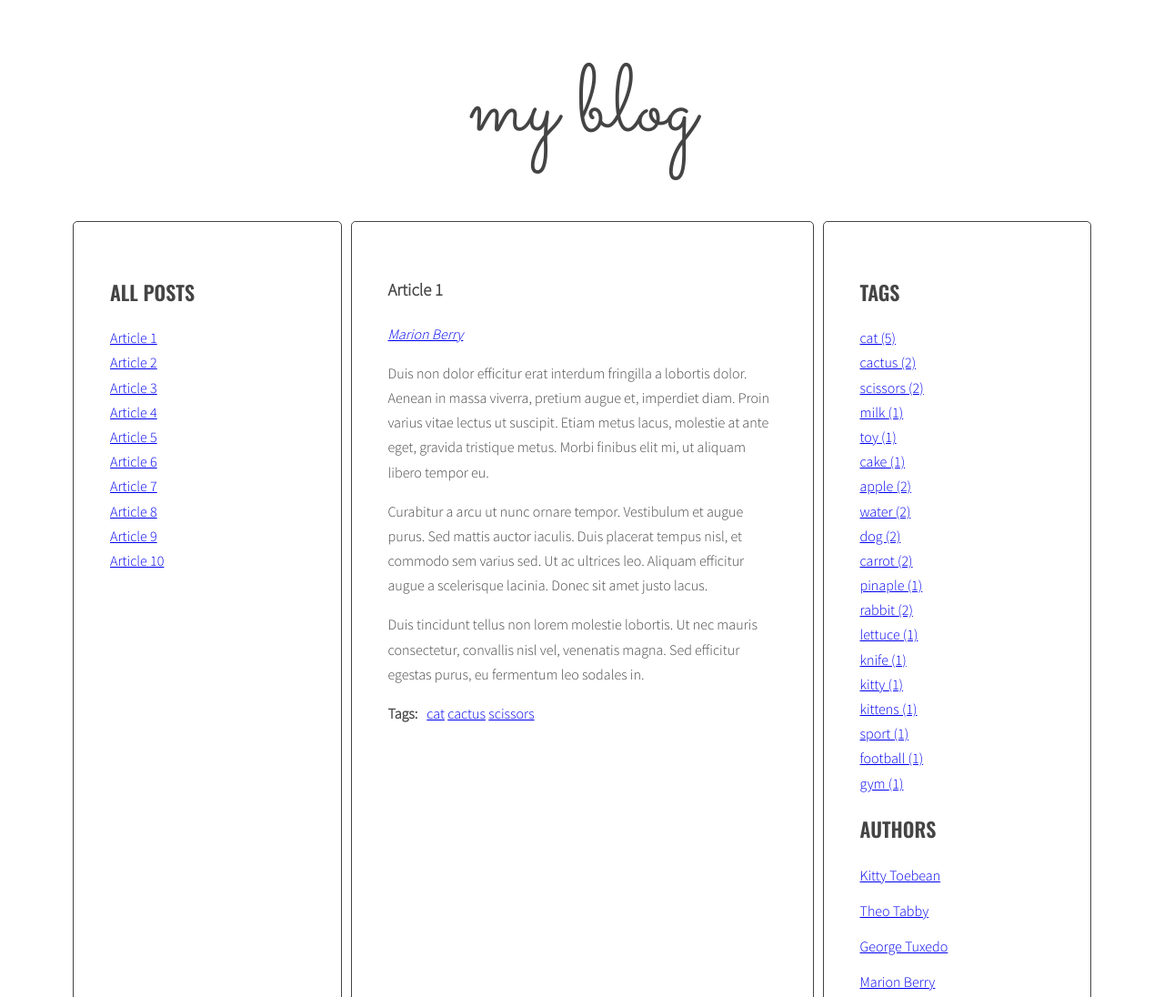
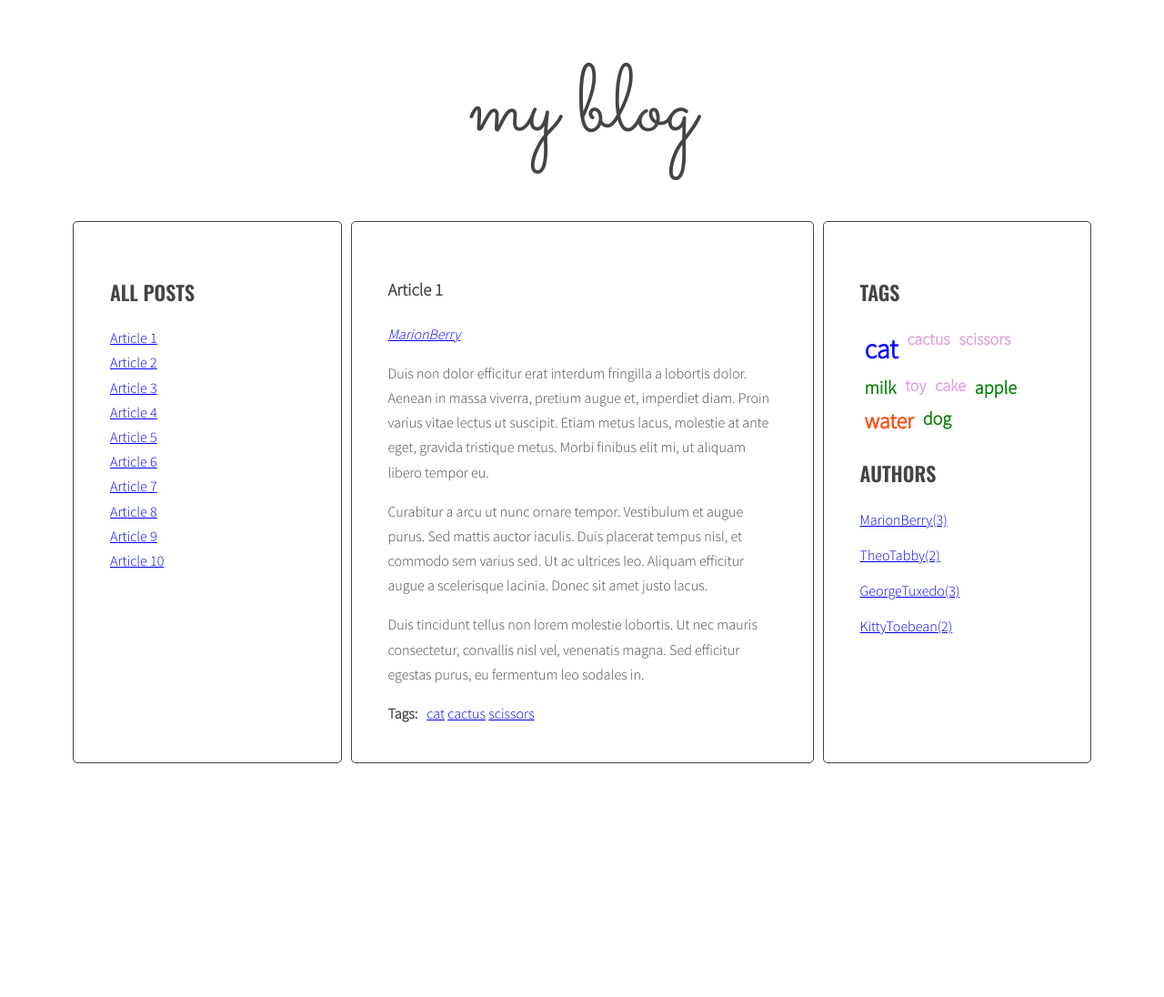
Before and after one commit to kattarzynaa/javascript-blog, a website: page index.html in a window 1280 px wide. Shown: the top 1096 px of the page at 91% size. After the commit the page ends 847 px from the top, so only its background shows below. Drawn offline with nearby package versions, Linux system fonts and the light colour scheme.

Commit message:
ADD code for generating tags & authors list

```diff
--- a/index.html
+++ b/index.html
@@ -27,7 +27,7 @@
         </ul>
       </aside>
       <section class="posts">
-        <article class="post active" id="article-1" data-tags="cat cactus scissors" data-author="Marion Berry">
+        <article class="post active" id="article-1" data-tags="cat cactus scissors" data-author="MarionBerry">
           <h3 class="post-title">Article 1</h3>
           <p class="post-author"></p>
           <div class="post-content">
@@ -45,7 +45,7 @@
             </ul>
           </div>
         </article>
-        <article class="post" id="article-2" data-tags="cat milk toy" data-author="Theo Tabby">
+        <article class="post" id="article-2" data-tags="cat milk toy" data-author="TheoTabby">
           <h3 class="post-title">Article 2</h3>
           <p class="post-author"></p>
           <div class="post-content">
@@ -61,7 +61,7 @@
             </ul>
           </div>
         </article>
-        <article class="post" id="article-3" data-tags="cake apple water" data-author="George Tuxedo">
+        <article class="post" id="article-3" data-tags="cake apple water" data-author="GeorgeTuxedo">
           <h3 class="post-title">Article 3</h3>
           <p class="post-author"></p>
           <div class="post-content">
@@ -79,7 +79,7 @@
             </ul>
           </div>
         </article>
-        <article class="post" id="article-4" data-tags="cat water dog" data-author="Kitty Toebean">
+        <article class="post" id="article-4" data-tags="cat water dog" data-author="KittyToebean">
           <h3 class="post-title">Article 4</h3>
           <p class="post-author"></p>
           <div class="post-content">
@@ -95,7 +95,7 @@
             </ul>
           </div>
         </article>
-        <article class="post" id="article-5" data-tags="apple carrot pinaple" data-author="Marion Berry">
+        <article class="post" id="article-5" data-tags="apple water cat" data-author="MarionBerry">
           <h3 class="post-title">Article 5</h3>
           <p class="post-author"></p>
           <div class="post-content">
@@ -111,7 +111,7 @@
             </ul>
           </div>
         </article>
-        <article class="post" id="article-6" data-tags="cat dog rabbit" data-author="George Tuxedo">
+        <article class="post" id="article-6" data-tags="cat dog cake" data-author="GeorgeTuxedo">
           <h3 class="post-title">Article 6</h3>
           <p class="post-author"></p>
           <div class="post-content">
@@ -127,7 +127,7 @@
             </ul>
           </div>
         </article>
-        <article class="post" id="article-7" data-tags="rabbit carrot lettuce" data-author="Kitty Toebean">
+        <article class="post" id="article-7" data-tags="apple water cat" data-author="KittyToebean">
           <h3 class="post-title">Article 7</h3>
           <p class="post-author"></p>
           <div class="post-content">
@@ -143,7 +143,7 @@
             </ul>
           </div>
         </article>
-        <article class="post" id="article-8" data-tags="knife cactus scissors" data-author="Theo Tabby">
+        <article class="post" id="article-8" data-tags="cat dog scissors" data-author="TheoTabby">
           <h3 class="post-title">Article 8</h3>
           <p class="post-author">by Theo Tabby</p>
           <div class="post-content">
@@ -159,7 +159,7 @@
             </ul>
           </div>
         </article>
-        <article class="post" id="article-9" data-tags="cat kitty kittens" data-author="Marion Berry">
+        <article class="post" id="article-9" data-tags="cat cactus milk" data-author="MarionBerry">
           <h3 class="post-title">Article 9</h3>
           <p class="post-author"></p>
           <div class="post-content">
@@ -175,7 +175,7 @@
             </ul>
           </div>
         </article>
-        <article class="post" id="article-10" data-tags="sport football gym" data-author="George Tuxedo">
+        <article class="post" id="article-10" data-tags="dog milk water" data-author="GeorgeTuxedo">
           <h3 class="post-title">Article 10</h3>
           <p class="post-author"></p>
           <div class="post-content">
@@ -203,7 +203,7 @@
         </ul>
         <h2 class="section-title">Authors</h2>
         <ul class="list authors">
-          <li>
+          <!-- <li>
             <a href="#">
               <span class="author-name">Kitty Toebean</span>
             </a>
@@ -222,7 +222,7 @@
             <a href="#">
               <span class="author-name">Marion Berry</span>
             </a>
-          </li>
+          </li> -->
         </ul>
       </aside>
     </main>
--- a/js/script.js
+++ b/js/script.js
@@ -1,4 +1,16 @@
 'use strict';
+
+const opts = {
+  articleSelector: '.post',
+  titleSelector: '.post-title',
+  titleListSelector: '.titles',
+  articleTagsSelector: '.post-tags .list',
+  articleAuthorSelector: '.post-author',
+  articleTagsListSelector: '.tags.list',
+  cloudClassCount: 5,
+  cloudClassPrefix: 'tag-size-',
+  authorsListSelector: '.list.authors'
+};
 
 const titleClickHandler = function(event){
   console.log('Link was clicked!');
@@ -26,26 +38,19 @@ const titleClickHandler = function(event){
   articleClicked.classList.add('active');
 };
 
-const optArticleSelector = '.post',
-  optTitleSelector = '.post-title',
-  optTitleListSelector = '.titles',
-  optArticleTagsSelector = '.post-tags .list',
-  optArticleAuthorSelector = '.post-author',
-  optArticleTagsListSelector = '.tags.list';
-
 function generateTitleLinks(customSelector = ''){
   let html = '';
   /* [DONE] remove contents of titleList */
-  const titleList = document.querySelector(optTitleListSelector);
-  //console.log('tytuł' + optTitleListSelector);
+  const titleList = document.querySelector(opts.titleListSelector);
+  //console.log('tytuł' + opts.titleListSelector);
   titleList.innerHTML = '';
   /* [DONE] for each article */
-  const articles = document.querySelectorAll(optArticleSelector + customSelector);
+  const articles = document.querySelectorAll(opts.articleSelector + customSelector);
   for(let article of articles) {
     /* [DONE] get the article id */
     const articleId = article.getAttribute('id');
     /* [DONE] find the title element */
-    const articleTitle = article.querySelector(optTitleSelector).innerHTML;
+    const articleTitle = article.querySelector(opts.titleSelector).innerHTML;
     /*  [DONE]  get the title from the title element */
     /*  [DONE]  create HTML of the link */
     const linkHTML = '<li><a href = "#' + articleId + '"><span>' + articleTitle + '</span></a></li>';
@@ -63,17 +68,49 @@ function generateTitleLinks(customSelector = ''){
 }
 generateTitleLinks();
 
+//---------------CALCULATE TAGS PARAMETERS---------------//
+
+function calculateTagsParams(tags){
+
+  const params = {
+    max: 0,
+    min: 999999,
+  };
+
+  for(let tag in tags){
+    params.max = Math.max(tags[tag], params.max);
+    params.min = Math.min(tags[tag], params.min);
+  }
+
+  return params;
+}
+
+//---------------CALCULATE TAGS CLASS---------------//
+
+function calculateTagsClass(count, params){
+
+  const normalizedCount = count - params.min,
+    normalizedMax = params.max - params.min,
+    percentage = normalizedCount / normalizedMax,
+    classNumber = Math.floor( percentage * (opts.cloudClassCount - 1) + 1 );
+
+  //const classNumber = Math.floor(((count - params.min) / (params.max - params.min)) * opts.cloudClassCount + 1);
+
+  return opts.cloudClassPrefix + classNumber;
+
+}
+
 //---------------GENERATE TAGS---------------//
 
 function generateTags(){
   /* [NEW] create a new variable allTags with an empty OBJECT */
   let allTags = {};
   /* find all articles */
-  const articles = document.querySelectorAll(optArticleSelector);
+  const articles = document.querySelectorAll(opts.articleSelector);
   /* START LOOP: for every article: */
   for(let article of articles) {
     /* find tags wrapper */
-    const tagList = article.querySelector(optArticleTagsSelector);
+    const tagList = article.querySelector(opts.articleTagsSelector);
     /* make html variable with empty string */
     let html = '';
     /* get tags from data-tags attribute */
@@ -95,25 +132,30 @@ function generateTags(){
       } else {
         allTags[tag]++;
       }
+      /* END LOOP: for each tag */
 
-
-      /* END LOOP: for each tag */
     }
     /* insert HTML of all the links into the tags wrapper */
     tagList.innerHTML = html;
     /* END LOOP: for every article: */
   }
   /* [NEW] find list of tags in right column */
-  const tagList = document.querySelector(optArticleTagsListSelector);
+  const tagList = document.querySelector(opts.articleTagsListSelector);
   /* [NEW] add html from allTags to tagList */
   //tagList.innerHTML = allTags.join(' ');
 
+  const tagsParams = calculateTagsParams(allTags);
+  console.log('tagsParams: ', tagsParams);
   /* [NEW] create variable for all links HTML code */
   let allTagsHTML = '';
   /* [NEW] START LOOP: for each tag in allTags: */
   for(let tag in allTags){
     /* [NEW] generate code of a link and add it to allTagsHTML */
-    allTagsHTML += '<li><a href="#tag-' + tag + '('+ allTags[tag] + ')">' + tag + ' ('+ allTags[tag] + ')' + '</a></li>';
+    const tagLinkHTML = calculateTagsClass(allTags[tag], tagsParams);
+    console.log('tagLinkHTML:', tagLinkHTML);
+
+    allTagsHTML += '<li><a class="' + tagLinkHTML + '" href="#tag-' + tag + '">' + tag + '</a></li>';
+
     /* [NEW] END LOOP: for each tag in allTags: */
   }
   /*[NEW] add HTML from allTagsHTML to tagList */
@@ -121,6 +163,7 @@ function generateTags(){
 
 
   console.log(allTags);
+
   console.log('all tags: ' + allTags);
   console.log('tag2: ' + allTagsHTML);
 }
@@ -132,7 +175,7 @@ function tagClickHandler(event){
   event.preventDefault();
   /* make new constant named "clickedElement" and give it the value of "this" */
   const clickedElement = this;
-  console.log('tag was clicked' + clickedElement);
+  console.log('tag was clicked ' + clickedElement);
   /* make a new constant "href" and read the attribute "href" of the clicked element */
   const href = clickedElement.getAttribute('href');
   console.log('tag href: ' + href);
@@ -163,8 +206,7 @@ function tagClickHandler(event){
 
 function addClickListenersToTags(){
   /* find all links to tags */
-  const clickTagLink = document.querySelectorAll('.list.list-horizontal a');
-  console.log('link: ' + clickTagLink);
+  const clickTagLink = document.querySelectorAll('.list.list-horizontal a, .list.tags a');
   /* START LOOP: for each link */
   for(let singleClickTagLink of clickTagLink) {
     /* add tagClickHandler as event listener for that link */
@@ -180,19 +222,45 @@ addClickListenersToTags();
 
 
 function generateAuthors() {
-  const articles = document.querySelectorAll(optArticleSelector);
+  let allAuthors = {};
+
+  const articles = document.querySelectorAll(opts.articleSelector);
   for(let article of articles) {
-    const authorWrapper = article.querySelector(optArticleAuthorSelector);
+    const authorWrapper = article.querySelector(opts.articleAuthorSelector);
     let html = '';
     const authorName = article.getAttribute('data-author');
-    const authorHTML = '<a href=#author-' + authorName + '">' + authorName + '</a>';
+    const authorHTML = '<a href="#author-' + authorName + '">' + authorName + '</a>';
     html = html + authorHTML;
+    console.log('author html 1: ' + html);
     authorWrapper.innerHTML = html;
-    console.log('imie autora: ' + authorName);
-    console.log('html: ' + authorHTML);
+
+    if(!allAuthors[authorName]){
+      allAuthors[authorName] = 1;
+    } else {
+      allAuthors[authorName]++;
+    }
   }
+  console.log(allAuthors);
+
+  /* [NEW] create variable for all links HTML code */
+  let allAuthorsHTML = '';
+  let ulAuthors = document.querySelector(opts.authorsListSelector);
+  /* [NEW] START LOOP: for each tag in allTags: */
+  for(let author in allAuthors){
+    /* [NEW] generate code of a link and add it to allTagsHTML */
+    allAuthorsHTML += '<li><a href="#author-' + author + '">' + author + '(' + allAuthors[author] + ') </a></li>';
+  }
+  /* [NEW] END LOOP: for each tag in allTags: */
+
+  /*[NEW] add HTML from allTagsHTML to tagList */
+
+  console.log('Authors html: ' + allAuthorsHTML);
+
+  ulAuthors.innerHTML = allAuthorsHTML;
+  //ulAuthors.innerHTML = '<p>kotek</p>';
 }
 generateAuthors();
+
 
 function authorClickHandler(event) {
   event.preventDefault();
@@ -213,8 +281,8 @@ function authorClickHandler(event) {
 }
 
 function addClickListenersToAuthors() {
-  const clickAuthor = document.querySelectorAll(' .post-author a');
-  console.log('link-click: ' + clickAuthor);
+  const clickAuthor = document.querySelectorAll(' .post-author a, .list.authors a');
+  //console.log('link-click: ' + clickAuthor);
   for(let singleClickAuthor of clickAuthor) {
     singleClickAuthor.addEventListener('click', authorClickHandler);
     console.log(singleClickAuthor);
--- a/sass/style.scss
+++ b/sass/style.scss
@@ -118,3 +118,54 @@ body {
     margin: 0 10px 0 0;
   }
 }
+
+/* Tags */
+
+.tags {
+
+  max-width: 100%;
+  display: flex;
+  flex-wrap: wrap;
+  display: flexbox;
+}
+
+.tag-size-1 {
+  font-size: 18px;
+  color: plum;
+  text-decoration: none;
+  font-weight: 600;
+  padding: 0 5px;
+  margin: auto;
+}
+
+.tag-size-2 {
+  font-size: 20px;
+  color: green;
+  text-decoration: none;
+  font-weight: 600;
+  padding: 5px;
+}
+
+.tag-size-3 {
+  font-size: 24px;
+  color: orangered;
+  text-decoration: none;
+  font-weight: 600;
+  padding: 5px;
+}
+
+.tag-size-4 {
+  font-size: 28px;
+  color: red;
+  text-decoration: none;
+  font-weight: 900;
+  padding: 5px;
+}
+
+.tag-size-5 {
+  font-size: 30px;
+  color: blue;
+  text-decoration: none;
+  font-weight: 900;
+  padding: 5px;
+}
```
Also changed, not shown: css/style.css, 1 other file.
